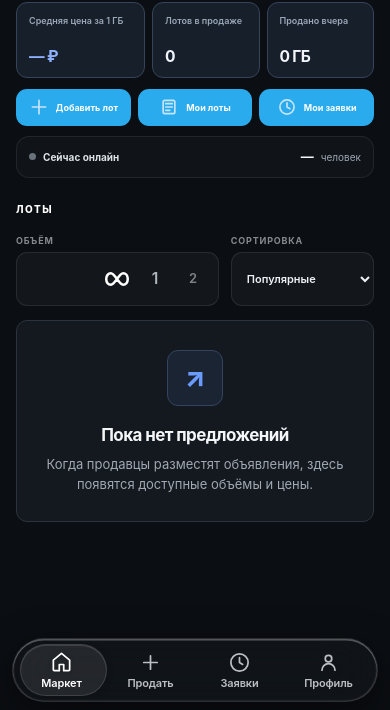
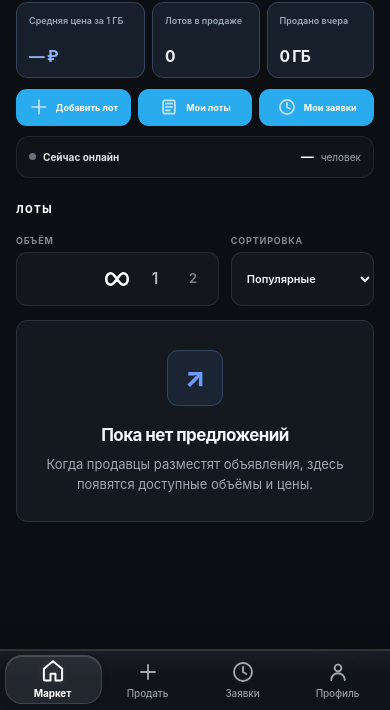
Before and after one commit to Republic-585/t2-gb-market-app, a plain HTML site: page index.html in a window 390 px wide. Shown: the part 134-844 px from the top of the page. Drawn offline with nearby package versions, Linux system fonts and the light colour scheme.

Commit message:
Restyle mobile bottom navigation as YouTube-inspired Liquid Glass

```diff
--- a/styles.css
+++ b/styles.css
@@ -2198,3 +2198,165 @@ body::-webkit-scrollbar {
   background: #414044 !important;
 }
 .support-modal-close { background: #3a4048 !important; color: #c7cbd0 !important; }
+
+
+/* YouTube-inspired edge-to-edge mobile navigation with tinted Liquid Glass */
+.bottom-nav {
+  --nav-index: 0;
+  position: fixed !important;
+  z-index: 40 !important;
+  inset: auto 0 0 0 !important;
+  width: 100% !important;
+  max-width: none !important;
+  min-height: calc(58px + env(safe-area-inset-bottom)) !important;
+  display: grid !important;
+  grid-template-columns: repeat(4, minmax(0, 1fr)) !important;
+  align-items: stretch !important;
+  gap: 0 !important;
+  padding: 5px 5px max(6px, env(safe-area-inset-bottom)) !important;
+  overflow: hidden !important;
+  border: 0 !important;
+  border-top: .5px solid rgba(255,255,255,.13) !important;
+  border-radius: 0 !important;
+  background: rgba(24, 28, 33, .46) !important;
+  background-image: none !important;
+  box-shadow: 0 -5px 24px rgba(0,0,0,.14), inset 0 1px 0 rgba(255,255,255,.10) !important;
+  -webkit-backdrop-filter: blur(30px) saturate(175%) brightness(1.08) !important;
+  backdrop-filter: blur(30px) saturate(175%) brightness(1.08) !important;
+  transform: none !important;
+  isolation: isolate;
+  transition: background-color .24s ease, box-shadow .24s ease !important;
+}
+.bottom-nav::before {
+  content: "" !important;
+  position: absolute !important;
+  z-index: 0 !important;
+  top: 5px !important;
+  bottom: max(6px, env(safe-area-inset-bottom)) !important;
+  left: 5px !important;
+  width: calc((100% - 10px) / 4) !important;
+  border: 1px solid rgba(255,255,255,.13) !important;
+  border-radius: 17px !important;
+  background: rgba(220,232,245,.095) !important;
+  box-shadow: inset 0 1px 0 rgba(255,255,255,.15), 0 2px 9px rgba(0,0,0,.10) !important;
+  transform: translateX(calc(var(--nav-index) * 100%)) !important;
+  transition: transform .38s cubic-bezier(.2,.85,.25,1), background-color .25s ease, border-color .25s ease !important;
+  pointer-events: none !important;
+}
+.bottom-nav::after {
+  content: "" !important;
+  position: absolute !important;
+  z-index: 0 !important;
+  inset: 0 !important;
+  border-radius: 0 !important;
+  background: linear-gradient(180deg, rgba(255,255,255,.045), transparent 45%) !important;
+  box-shadow: none !important;
+  opacity: 1 !important;
+  pointer-events: none !important;
+}
+.bottom-nav .nav-item {
+  position: relative !important;
+  z-index: 2 !important;
+  min-width: 0 !important;
+  min-height: 49px !important;
+  display: flex !important;
+  flex-direction: column !important;
+  align-items: center !important;
+  justify-content: center !important;
+  gap: 3px !important;
+  padding: 4px 2px !important;
+  border: 0 !important;
+  border-radius: 15px !important;
+  background: transparent !important;
+  box-shadow: none !important;
+  color: rgba(232,238,245,.68) !important;
+  -webkit-tap-highlight-color: transparent !important;
+  touch-action: manipulation;
+  user-select: none;
+  transition: color .24s ease, opacity .2s ease, transform .28s cubic-bezier(.2,.8,.2,1) !important;
+}
+.bottom-nav .nav-item svg {
+  display: block !important;
+  width: 24px !important;
+  height: 24px !important;
+  flex: 0 0 24px !important;
+  fill: none !important;
+  stroke: currentColor !important;
+  stroke-width: 1.85 !important;
+  stroke-linecap: round !important;
+  stroke-linejoin: round !important;
+  transform-origin: 50% 55%;
+  filter: none !important;
+  transition: transform .34s cubic-bezier(.2,.8,.25,1), filter .25s ease !important;
+}
+.bottom-nav .nav-item small {
+  display: block !important;
+  margin: 0 !important;
+  color: inherit !important;
+  font-family: -apple-system, BlinkMacSystemFont, "SF Pro Text", "Segoe UI", sans-serif !important;
+  font-size: 10px !important;
+  line-height: 12px !important;
+  font-weight: 550 !important;
+  letter-spacing: -.12px !important;
+  white-space: nowrap !important;
+  opacity: .92;
+  transition: opacity .22s ease, transform .28s cubic-bezier(.2,.8,.25,1) !important;
+}
+.bottom-nav .nav-item.is-active {
+  color: #fff !important;
+  opacity: 1 !important;
+}
+.bottom-nav .nav-item.is-active svg {
+  transform: translateY(-1px) scale(1.07) !important;
+  filter: drop-shadow(0 1px 4px rgba(255,255,255,.12)) !important;
+  animation: none !important;
+}
+.bottom-nav .nav-item.is-active small {
+  opacity: 1 !important;
+  font-weight: 650 !important;
+}
+.bottom-nav .nav-item:active {
+  opacity: 1 !important;
+  transform: scale(.94) !important;
+  color: #fff !important;
+}
+.bottom-nav .nav-item:active svg { transform: scale(1.12) !important; }
+.bottom-nav.is-pressed {
+  background: rgba(29,34,40,.53) !important;
+  box-shadow: 0 -6px 26px rgba(0,0,0,.17), inset 0 1px 0 rgba(255,255,255,.13) !important;
+  transform: none !important;
+}
+.bottom-nav.is-pressed::before {
+  background: rgba(235,243,250,.13) !important;
+  border-color: rgba(255,255,255,.17) !important;
+}
+.bottom-nav .nav-item.is-bouncing {
+  animation: youtube-tab-tap .46s cubic-bezier(.2,.8,.25,1) both !important;
+}
+.bottom-nav .nav-item.is-bouncing svg {
+  animation: youtube-icon-pop .46s cubic-bezier(.2,.8,.25,1) both !important;
+}
+@keyframes youtube-tab-tap {
+  0% { transform: scale(1); }
+  42% { transform: scale(1.055); }
+  72% { transform: scale(.985); }
+  100% { transform: scale(1); }
+}
+@keyframes youtube-icon-pop {
+  0% { transform: translateY(0) scale(1); }
+  42% { transform: translateY(-2px) scale(1.15); }
+  72% { transform: translateY(0) scale(.98); }
+  100% { transform: translateY(-1px) scale(1.07); }
+}
+@media (max-width: 360px) {
+  .bottom-nav { padding-right: 2px !important; padding-left: 2px !important; }
+  .bottom-nav .nav-item svg { width: 23px !important; height: 23px !important; flex-basis: 23px !important; }
+  .bottom-nav .nav-item small { font-size: 9px !important; }
+}
+@media (prefers-reduced-motion: reduce) {
+  .bottom-nav, .bottom-nav::before, .bottom-nav .nav-item,
+  .bottom-nav .nav-item svg, .bottom-nav .nav-item small {
+    transition: none !important;
+    animation: none !important;
+  }
+}
```
